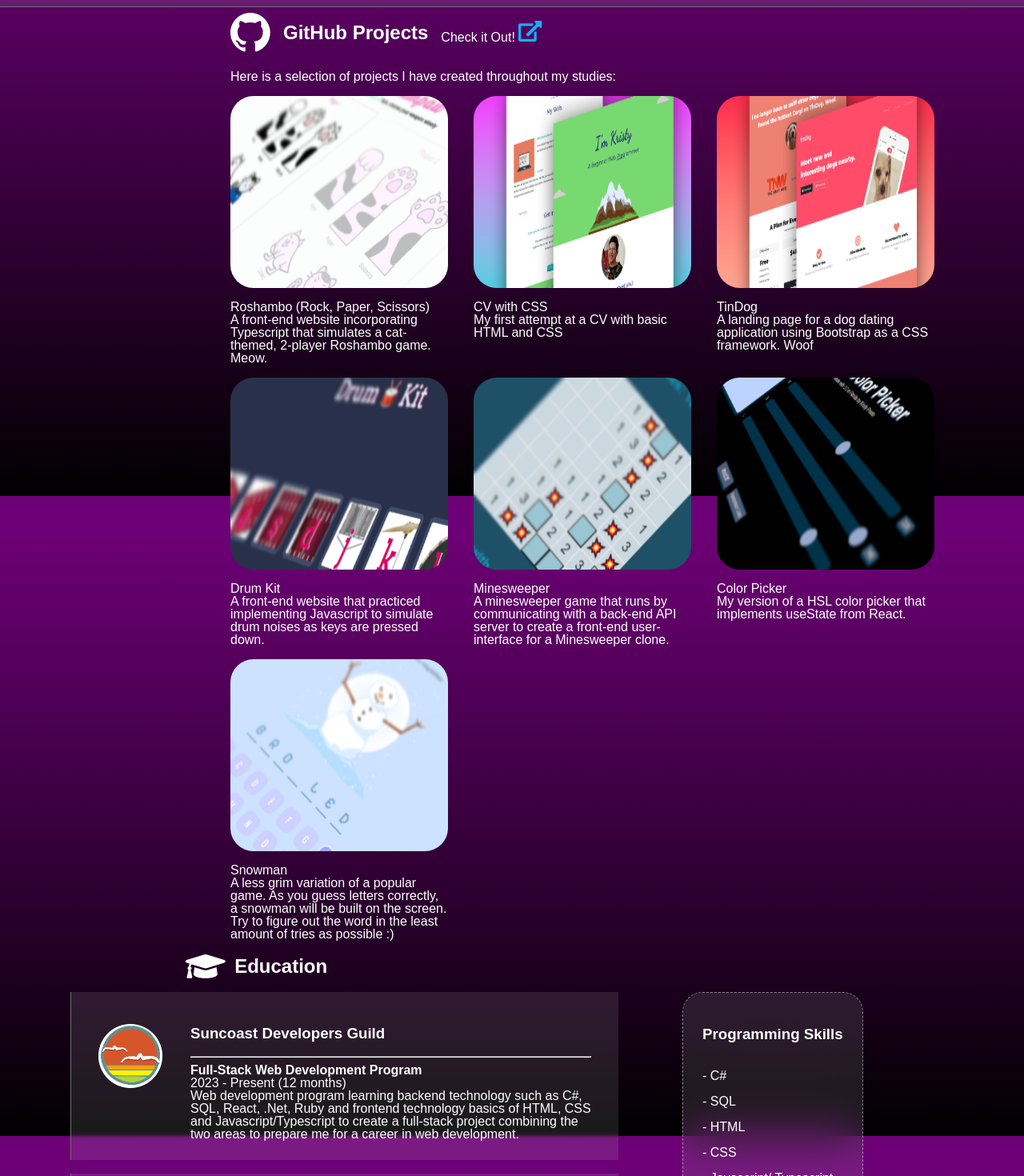
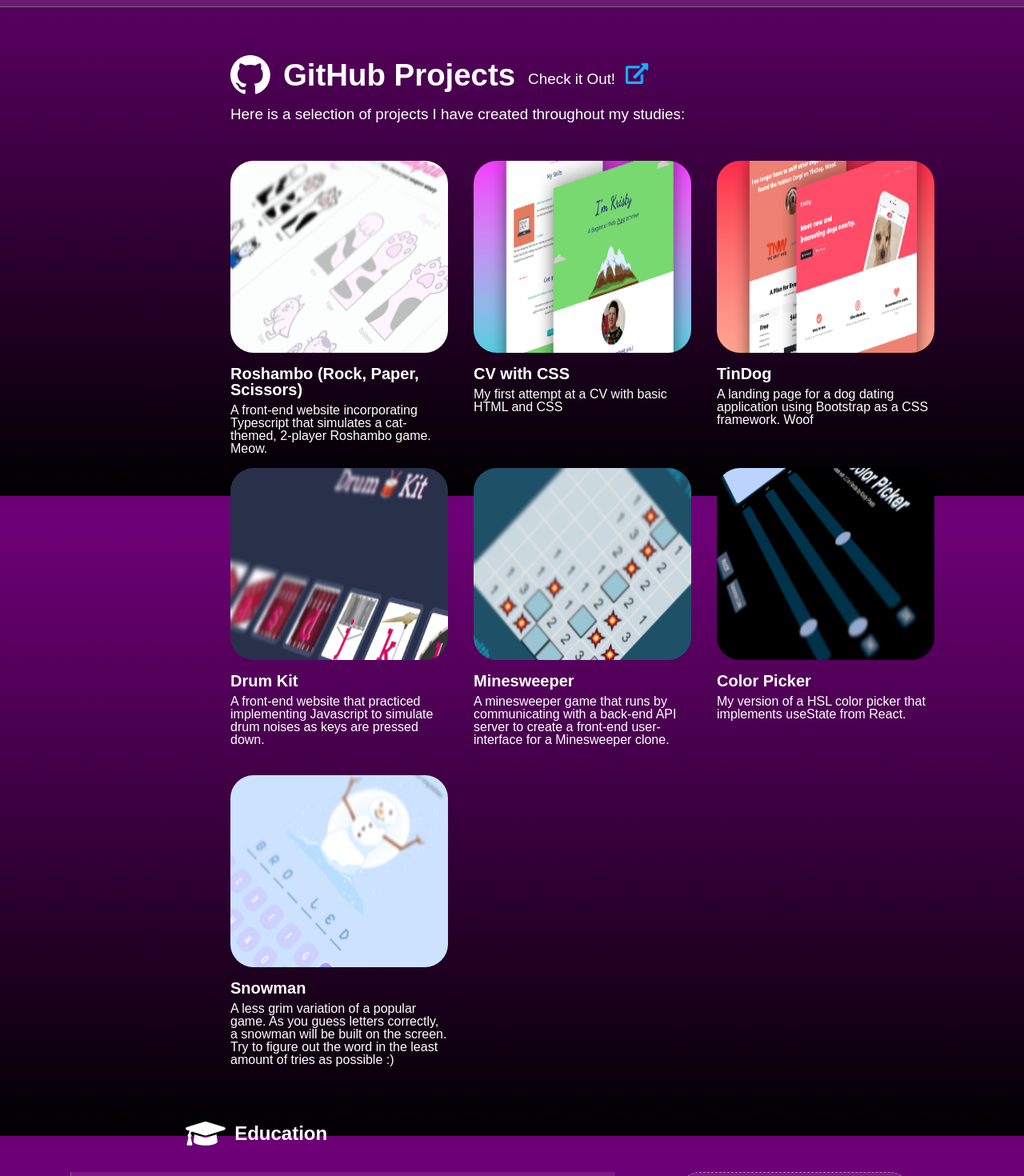
Before and after one commit to kprieto14/Resume-With-React, a React (Vite) app: page / in a window 1280 px wide. Shown: the part 980-2450 px from the top of the page at 80% size. Built offline with nearby package versions, Linux system fonts and the light colour scheme.

Commit message:
Finish CSS styling for fonts, padding, and responsive design.

```diff
--- a/src/App.tsx
+++ b/src/App.tsx
@@ -29,7 +29,7 @@ function App() {
       </main>
 
       <footer>
-        <p>Made with 🫶🏽 in Florida</p>
+        <p>Made with 🫶🏽 & <span><a href="https://github.com/kprieto14/Resume-With-React">React</a></span> in Florida</p>
       </footer>
     </>
   )
--- a/src/components/ExperienceItem.tsx
+++ b/src/components/ExperienceItem.tsx
@@ -21,7 +21,7 @@ export function ExperienceItem({ photoSource, photoDescription, name, title, dat
                 <hr/>
                 <h4>{ title }</h4>
 
-                <p>{ dates }</p>
+                <h5>{ dates }</h5>
 
                 <p>{ description }</p>
                 <p>{ secondDescription }</p>
--- a/src/index.scss
+++ b/src/index.scss
@@ -122,12 +122,33 @@ li, ul {
 .github-projects {
     max-width: 69rem;
     margin: 0 auto;
-    padding: 0 1rem 0 18rem;
+    padding: 3.8rem 1rem 0 18rem;
 
     header div{
         display: flex;
         gap: 1rem;
         align-items: center;
+
+        h2 {
+            font-size: 2.4rem;
+            margin: 0;
+        }
+
+        a {
+            font-size: 1.18rem;
+
+            img {
+                height: 26px;
+                width: 29px;
+                padding-left: .5rem;
+            }
+        }
+    }
+
+    p {
+        font-size: 1.18rem;
+        font-weight: 300;
+        margin: 1rem 0;
     }
 
     .github-grid-container {
@@ -135,10 +156,21 @@ li, ul {
         display: grid;
         align-items: start;
         grid-template-columns: repeat(auto-fit, minmax(14rem, 17rem));
-        grid-template-rows: repeat(2, 20rem);
-        grid-auto-rows: 20rem;
+        grid-template-rows: repeat(2, 22rem);
+        grid-auto-rows: 22rem;
         grid-gap: 2rem;
         justify-content: stretch;
+        padding: 2rem 0;
+    }
+
+    .project-title {
+        font-size: 1.25rem;
+        font-weight: 600;
+        padding-bottom: .5rem;
+    }
+
+    .project-description {
+        font-weight: 300;
     }
 
     .border img {
@@ -160,15 +192,28 @@ li, ul {
     flex-direction: column;
     margin: 2rem auto;
     max-width: 69rem;
+    padding: 0 1rem;
 
     .certification-container {
         border: 1px dashed #FFFFFF71;
         border-radius: 25px;
         height: fit-content;
-        padding: 24px;
+        padding: 2.5rem;
         background: rgba(250, 250, 250, 0.1);
         backdrop-filter: blur(30px);
         -webkit-backdrop-filter: blur(30px);
+
+        h3 {
+            font-size: 1.375rem;
+            font-weight: 600;
+            margin: 0;
+            padding-bottom: 1rem;
+        }
+
+        p {
+            margin: 0;
+            font-weight: 300;
+        }
     }
 
     header {
@@ -176,11 +221,7 @@ li, ul {
         grid-column: span 2;
         align-items: center;
         gap: .7rem;
-        padding-left: 9rem;
-    }
-
-    p, h4 {
-        margin: 0;
+        padding: 0 0 1rem 9rem;
     }
 
     .education-skills {
@@ -202,7 +243,7 @@ li, ul {
     backdrop-filter: blur(2px);
     -webkit-backdrop-filter: blur(2px);
     margin-bottom: 17px;
-    padding: 24px 34px;
+    padding: 1.5rem 2rem;
     display: flex;
     column-gap: 35px;
 
@@ -210,6 +251,32 @@ li, ul {
         height: 5rem;
         width: 5rem;
         padding-top: 1rem;
+    }
+
+    h3, h4, h5, p {
+        margin: 0;
+    }
+
+    h3 {
+        font-size: 1.4rem;
+    }
+
+    h4 {
+        font-size: 1.1rem;
+        padding-bottom: .5rem;
+    }
+
+    h5, p {
+        font-size: 1rem;
+        font-weight: 300;
+    }
+
+    h5 {
+        padding-bottom: 1.5rem;
+    }
+
+    p {
+        padding-top: .75rem;
     }
 }
 
@@ -224,12 +291,13 @@ footer {
     margin: 0 auto;
     max-width: 69rem;
     padding-left: 9rem;
+    z-index: -1;
 
     .dotted-line {
         border: 2px dashed #FFFFFF;
         border-width: 0 0px 0 2px;
         width: 69rem;
-        height: 199rem;
+        height: 230rem;
         position: absolute;
         margin-top: 15rem;
     }
@@ -257,7 +325,11 @@ footer {
     }
 
     .github-projects {
-        padding: 0 1rem;
+        padding: 1.5rem 1rem 0 1rem;
+
+        p {
+            text-align: center;
+        }
 
         .github-grid-container {
             justify-content: center;
@@ -267,6 +339,12 @@ footer {
             max-width: 100%;
         }
     }
+
+    .education .education-skills {
+        display: flex;
+        flex-direction: column;
+        gap: 1.5rem;
+    }
   }
 
   @media screen and (max-width: 1400px) {
```
